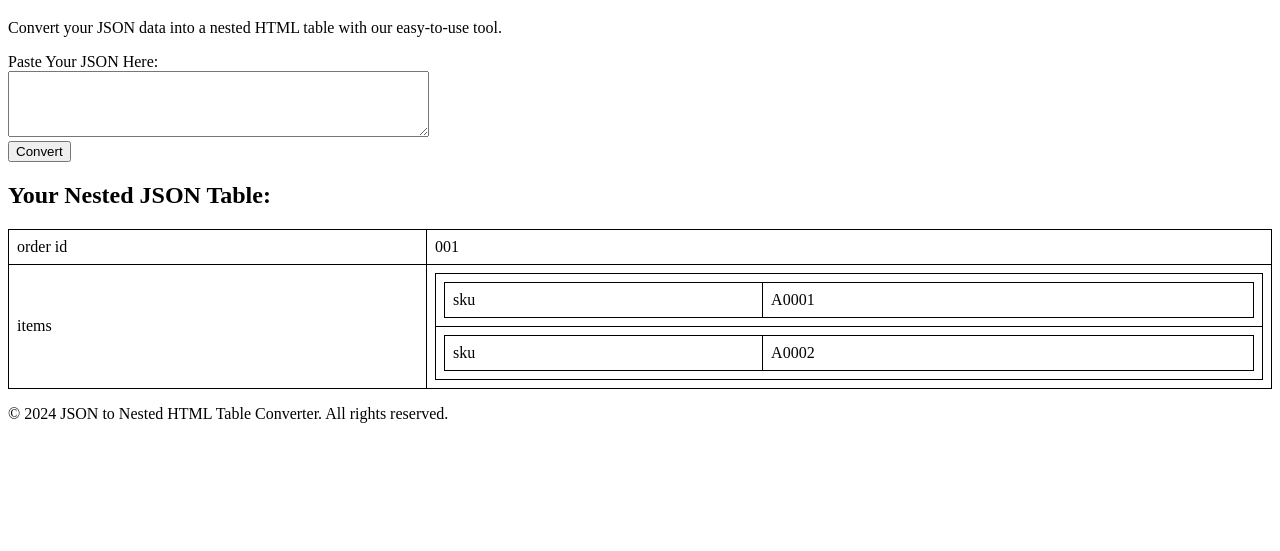
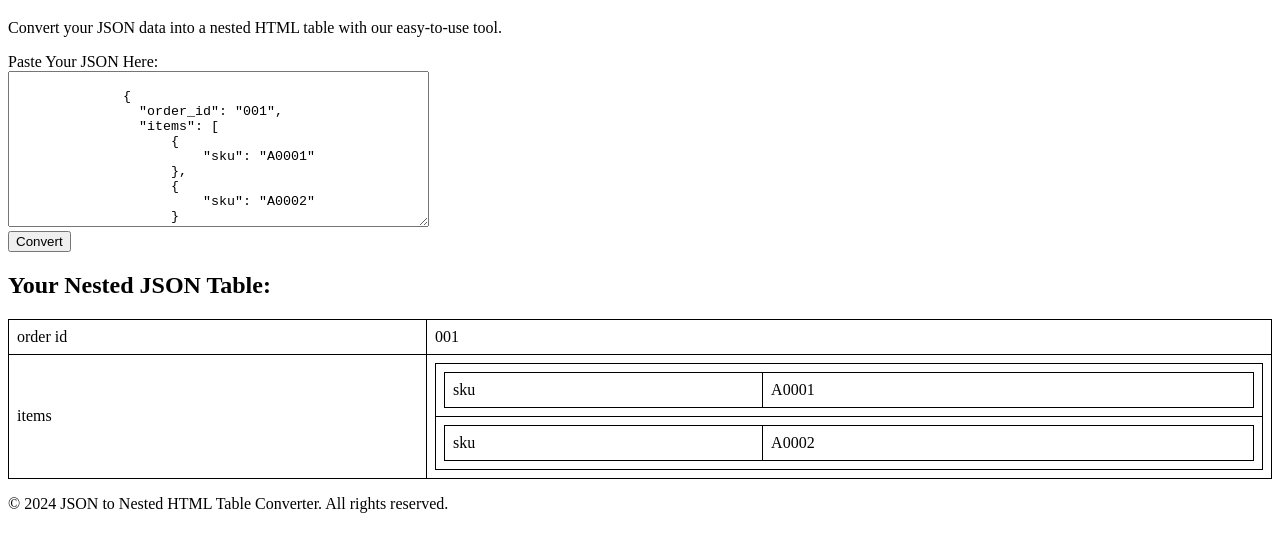
Before and after one commit to victor-develop/json-2-nested-html-table, a plain HTML site: page index.html in a window 1280 px wide. Shown: the part 61-612 px from the top of the page. Drawn offline with Linux system fonts and the light colour scheme.

Commit message:
Add prefilled json sample

```diff
--- a/index.html
+++ b/index.html
@@ -35,7 +35,7 @@
         <section>
             <form id="jsonForm">
                 <label for="input-json">Paste Your JSON Here:</label><br>
-                <textarea id="input-json" name="input-json" rows="4" cols="50"></textarea><br>
+                <textarea id="input-json" name="input-json" rows="10" cols="50"></textarea><br>
                 <input type="submit" value="Convert">
             </form>
         </section>
@@ -106,6 +106,7 @@
                 ]
               }
             `
+            document.getElementById('input-json').value = sample;
             document.getElementById('output').innerHTML = JSONToHTMLTable(JSON.parse(sample));
         })
     </script>
```
